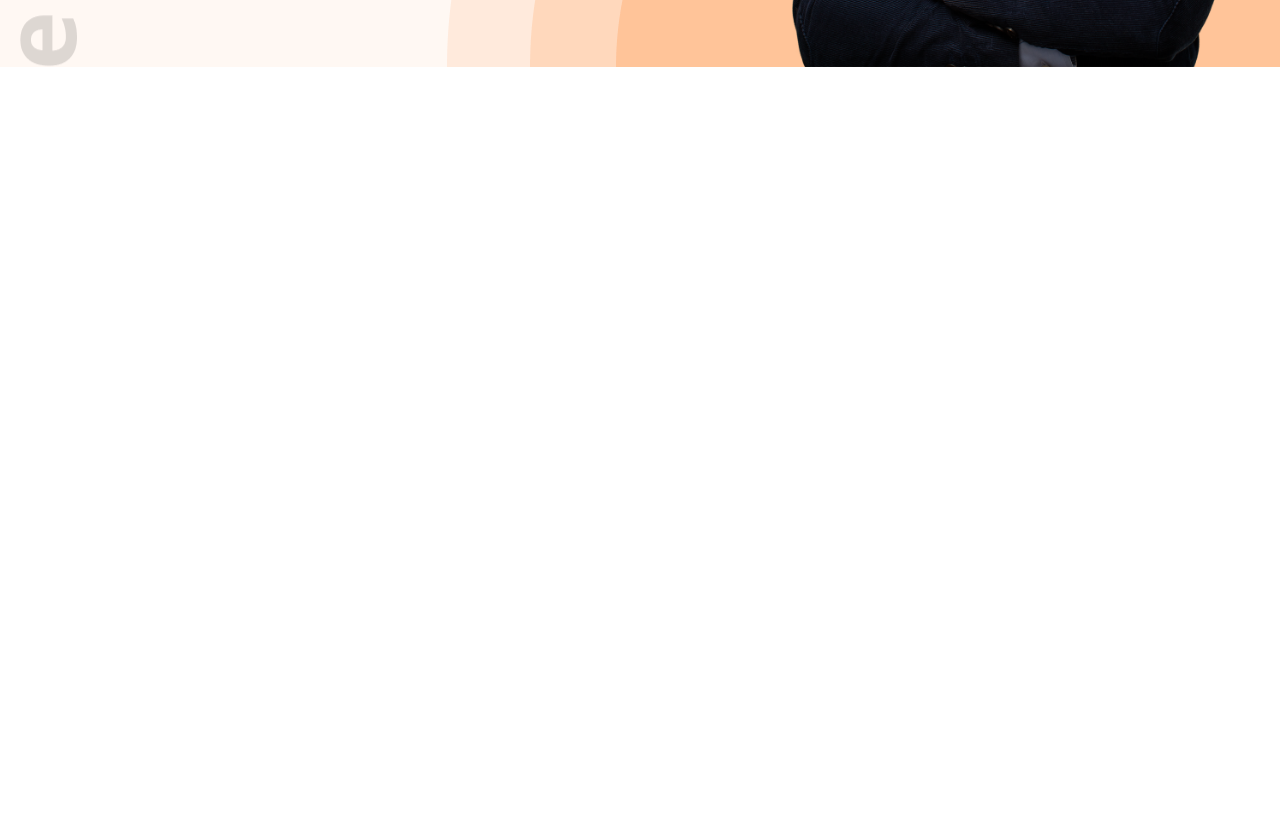
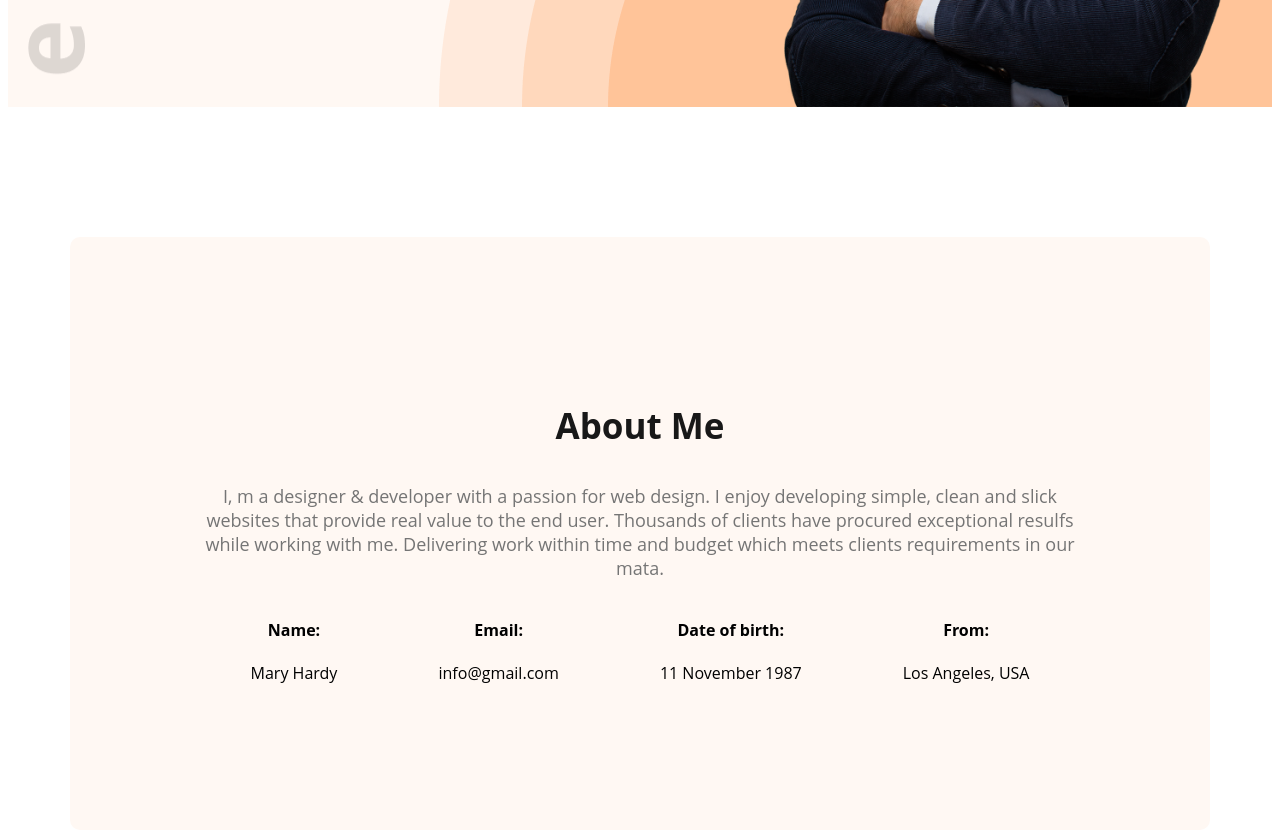
Before and after one commit to mdminarba/webdeveloper-portfolio, a plain HTML site: page index.html in a window 1280 px wide. Shown: the part 595-1428 px from the top of the page. Before the commit the page ends 800 px from the top, so only its background shows below. Drawn offline with Linux system fonts and the light colour scheme.

Commit message:
About added

```diff
--- a/index.html
+++ b/index.html
@@ -33,7 +33,37 @@
         </div>
 
     </header>
-    <maine></maine>
+    <main>
+        <section class="about">
+            <h3 class="section-title">About Me</h3>
+            <p class="section-description">
+                I, m a designer & developer with a passion for web design. I enjoy developing simple, clean and slick
+                websites that provide real value to the end user. Thousands of clients have procured exceptional
+                resulfs
+                while working with me. Delivering work within time and budget which meets clients requirements in our
+                mata.
+            </p>
+            <div class="about-info-container">
+                <!-- .about-info*4>h4.info-title+p.info-description -->
+                <div class="about-info">
+                    <h4 class="info-title">Name:</h4>
+                    <p class="info-description">Mary Hardy </p>
+                </div>
+                <div class="about-info">
+                    <h4 class="info-title">Email:</h4>
+                    <p class="info-description">info@gmail.com</p>
+                </div>
+                <div class="about-info">
+                    <h4 class="info-title">Date of birth:</h4>
+                    <p class="info-description">11 November 1987</p>
+                </div>
+                <div class="about-info">
+                    <h4 class="info-title">From:</h4>
+                    <p class="info-description">Los Angeles, USA</p>
+                </div>
+            </div>
+        </section>
+    </main>
     <footer></footer>
 </body>
 </html>
--- a/style.css
+++ b/style.css
@@ -1,8 +1,13 @@
 /* common shared styles*/
-*{
-    padding: 0;
-    margin: 0;
+body {
+    font-family: 'Lato', sans-serif;
+    font-family: 'Open Sans', sans-serif;
 }
+
+.text-primary {
+    color: #FD6E0A;
+}
+
 .btn-primary {
     border-radius: 5px;
     background: #FD6E0A;
@@ -12,69 +17,108 @@
     font-weight: 700;
     padding: 15px 35px;
 }
-.text-primary{
-    color: #FD6E0A;
+
+.section-title {
+    color: #181818;
+    text-align: center;
+    font-size: 35px;
+    font-weight: 700;
 }
+
+.section-description {
+    color: #757575;
+    text-align: center;
+    font-size: 18px;
+}
+
 /* nav related styles */
-
-nav{
+nav {
     display: flex;
     justify-content: space-between;
     align-items: center;
     margin: 0 200px;
 }
-.nav-titel{
+
+.nav-title {
     color: #181818;
     font-size: 45px;
     font-weight: 800;
 }
 
-
-nav ul{
+nav>ul {
     display: flex;
     align-items: center;
 }
-nav li{
+
+nav li {
     list-style: none;
-    margin-left: 50px;
+    margin-right: 50px;
 }
-nav a{
+
+nav a {
     text-decoration: none;
     color: #474747;
 }
+
 /* header related styles */
-.header{
+.header {
     background-color: #FFF8F3;
     background-image: url('../images/header_bg.png'), url('../images/developer.png');
     background-repeat: no-repeat;
-    background-position: bottom right, top left ;
+    background-position: bottom right, top left;
 }
-.banner{
+
+.banner {
+    padding: 30px 30px 0px 150px;
     display: flex;
-    padding: 30px 30px 0 150px;
-    justify-content:space-between;
     align-items: center;
+    justify-content: space-between;
 }
-.banner-content{
+
+.banner-content {
     max-width: 500px;
 }
-.banner .profile-pic{
+
+.banner .profile-pic {
     width: 500px;
 }
-.banner-greeting{
+
+.banner-greeting {
     font-size: 45px;
     color: #474747;
     margin-bottom: 0;
 }
-.banner-title{
+
+.banner-title {
     font-size: 85px;
     font-weight: 700;
     margin-top: 5px;
     margin-bottom: 20px;
 }
-.banner-description{
-    color:  #757575;
-    font-size: 18px;
-    font-weight: 400;
-    margin-bottom: 20px;
+
+/* main section styles */
+main {
+    max-width: 1140px;
+    margin: 0 auto;
 }
+
+main section {
+    margin-top: 130px;
+}
+
+/* about section styles */
+.about {
+    padding: 130px;
+    border-radius: 10px;
+    background: #FFF8F3;
+    margin: 130px 0;
+}
+
+.about-info-container {
+    display: flex;
+    justify-content: space-around;
+}
+
+.about-info {
+    text-align: center;
+}
```
